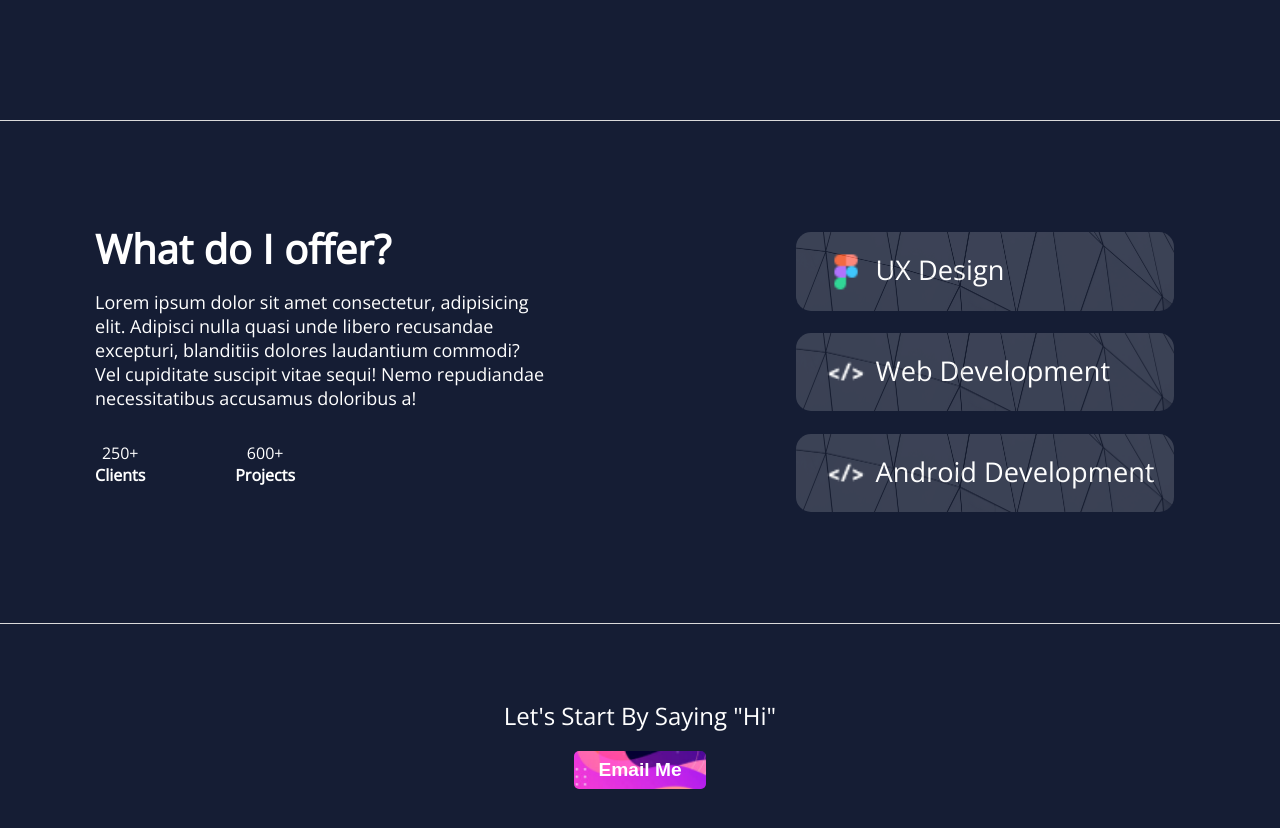
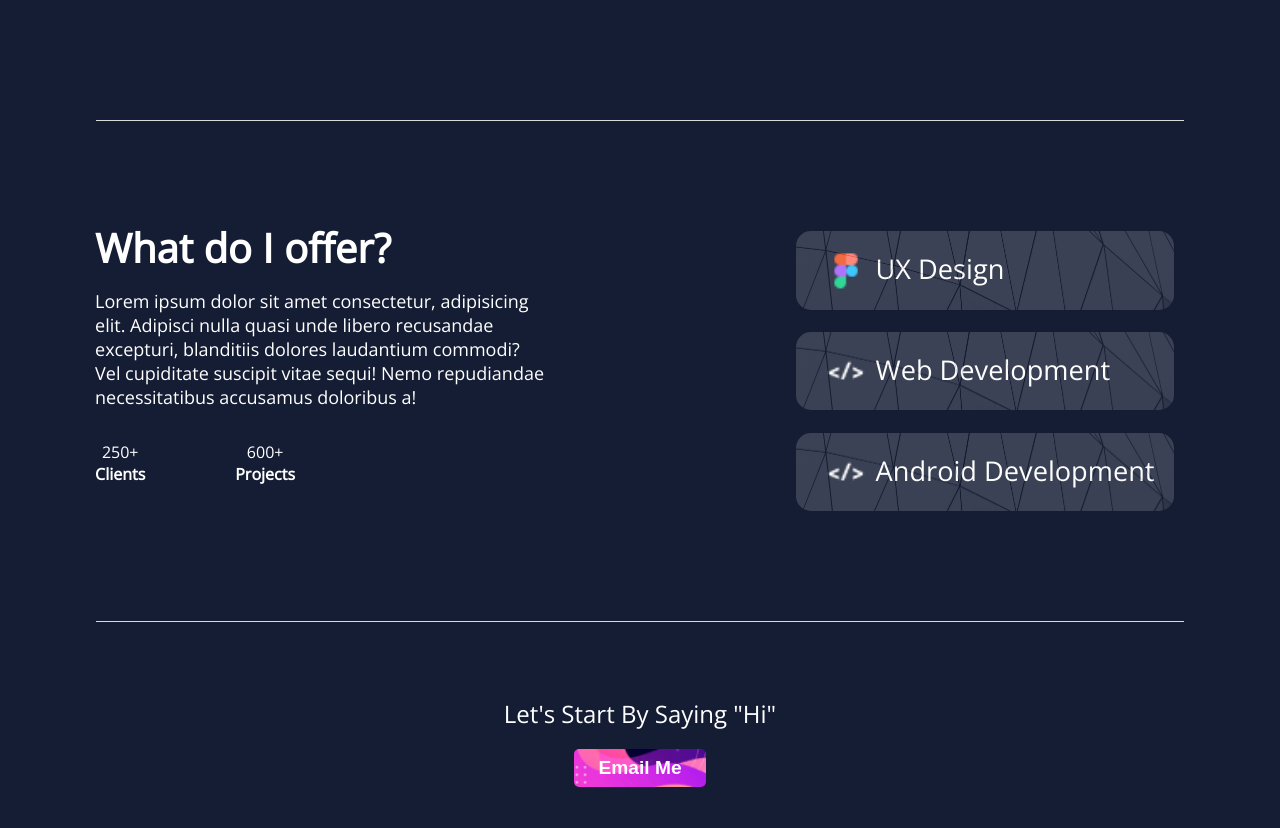
Before and after one commit to rucha0702/web-workshop, a plain HTML site: page index.html in a window 1280 px wide. Shown: the part 1480-2308 px from the top of the page. Drawn offline with nearby package versions, Linux system fonts and the light colour scheme.

Commit message:
border-changed

```diff
--- a/style.css
+++ b/style.css
@@ -177,13 +177,30 @@ li {
   position: relative;
 }
 .hire-content {
+  position:relative;
   display: flex;
   justify-content: space-around;
-  border-top: 1px solid #dadada;
-  border-bottom: 1px solid #dadada;
+  /* border-top: 1px solid #dadada; */
+  /* border-bottom: 1px solid #dadada; */
   padding: 100px 0;
 }
 
+.hire-content:before{
+  content:"";
+  position:absolute;
+  top:0;
+  height:1px;
+  width:85%;
+  background:#dadada;
+}
+.hire-content:after{
+  content:"";
+  position:absolute;
+  bottom:0;
+  height:1px;
+  width:85%;
+  background:#dadada;
+}
 .hire-left {
   display: flex;
   flex-direction: column;
```
